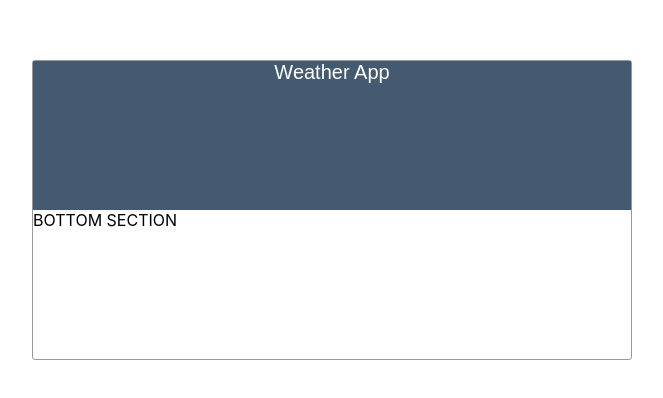
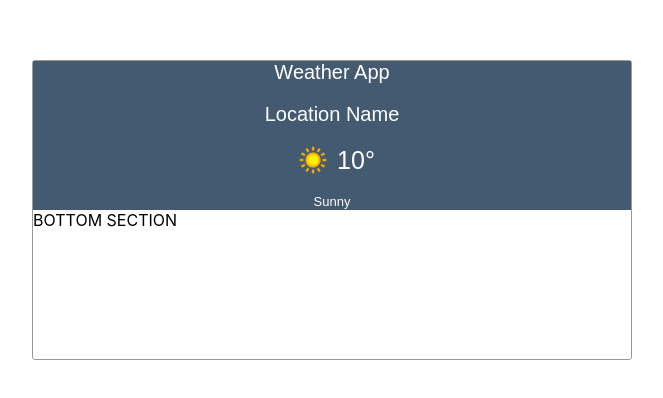
Before and after one commit to cerbi96/WeatherApp, a React (Create React App) app: page / in a window 1280 px wide. Shown: the part 190-588 px from the top of the page, without its empty margins (308-971 px from the left). Built offline with nearby package versions, Linux system fonts and the light colour scheme.

Commit message:
Top section update

```diff
--- a/src/components/top/index.jsx
+++ b/src/components/top/index.jsx
@@ -1,6 +1,8 @@
 import React from "react";
 
 import "./style.scss";
+
+import Weather from "./weather";
 export default class TopSection extends React.Component{
     constructor(props){
         super(props);
@@ -9,6 +11,7 @@
     render(){
         return <div className="top-container">
             <div className="title">Weather App</div>
+            <Weather/>
         </div>
     }
 }
--- a/src/components/top/style.scss
+++ b/src/components/top/style.scss
@@ -13,3 +13,44 @@
 
     }
 }
+
+.weather-container{
+    .header{
+        display:flex;
+        flex-direction: row;
+        justify-content: center;
+        font-size:20px;
+    }
+    .inner-container{
+        display:flex;
+        flex-direction: row;
+        justify-content: center;
+        margin: 10px 0;
+        align-items: center;
+
+        .image{
+            width:3em;
+            height:3em;
+            img{
+               width:100%;
+               height: 100%;
+            }
+        }
+
+        .current-weather{
+            font-size: 25px;
+        }
+    }
+
+.footer{
+    display:flex;
+    flex-direction: row;
+    justify-content: center;
+    font-size:13px;
+
+}
+
+color:#fff;
+margin-top: 1.2em;
+
+}
--- /dev/null
+++ b/src/components/top/weather.jsx
@@ -0,0 +1,26 @@
+import React from "react";
+
+import SunImg from "../../img/sun.png";
+
+export default class Weather extends  React.Component{
+
+
+    constructor(props)
+    {
+        super(props);
+
+
+    }
+
+    render(){
+        return <div className="weather-container">
+        <div className="header">Location Name</div>
+        <div className="inner-container">
+        <div className="image"><img src={SunImg}></img></div>
+        <div className="current-weather">10°</div>
+        </div>
+        <div className="footer">Sunny</div>
+        </div>
+    }
+
+}
```
Also changed, not shown: src/img/sun.png (added), src/img/sunny-weather.jpeg (added).
